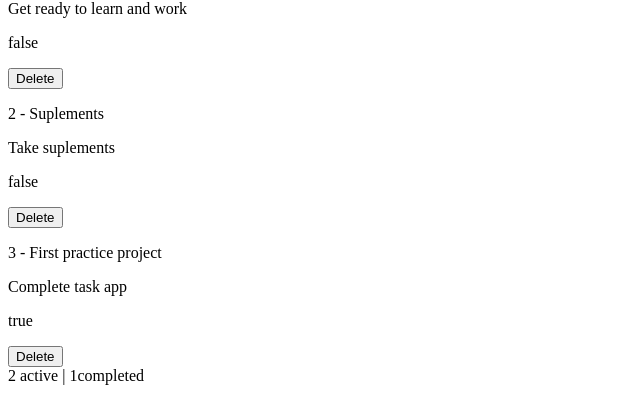
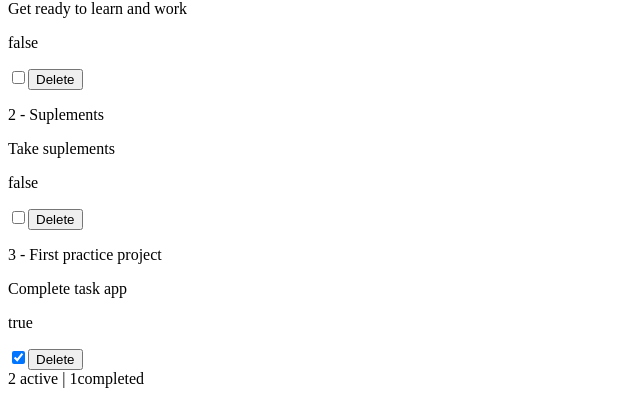
Before and after one commit to stakic-igor/my-tasks-app, a Vue app: page / in a window 1280 px wide. Shown: the part 172-586 px from the top of the page, without its empty margins (0-640 px from the left). Built offline with nearby package versions, Linux system fonts and the light colour scheme.

Commit message:
add task completed functionalities

```diff
--- a/src/components/TaskItem.vue
+++ b/src/components/TaskItem.vue
@@ -7,6 +7,7 @@ const props = defineProps<{
 
 const emit = defineEmits<{
   deleteTask: [id: number]
+  completedTask: [id: number]
 }>()
 </script>
 
@@ -14,5 +15,6 @@ const emit = defineEmits<{
   <p>{{ list.id }} - {{ list.title }}</p>
   <p>{{ list.description }}</p>
   <p>{{ list.completed }}</p>
+  <input type="checkbox" :checked="list.completed" @change="$emit('completedTask', list.id)" />
   <button @click="$emit('deleteTask', list.id)">Delete</button>
 </template>
--- a/src/components/TaskList.vue
+++ b/src/components/TaskList.vue
@@ -8,13 +8,24 @@ const props = defineProps<{
 
 const emit = defineEmits<{
   deleteTask: [id: number]
+  completedTask: [id: number]
 }>()
 
 const handleTaskDelete = (id: number) => {
   emit('deleteTask', id)
 }
+
+const handleCompletedTask = (id: number) => {
+  emit('completedTask', id)
+}
 </script>
 <template>
   <h1>Todo List</h1>
-  <TaskItem v-for="item in tasks" :key="item.id" :list="item" @delete-task="handleTaskDelete" />
+  <TaskItem
+    v-for="item in tasks"
+    :key="item.id"
+    :list="item"
+    @completed-task="handleCompletedTask"
+    @delete-task="handleTaskDelete"
+  />
 </template>
--- a/src/views/TaskView.vue
+++ b/src/views/TaskView.vue
@@ -22,10 +22,21 @@ const completedCount = computed(() => {
 const activeCount = computed(() => {
   return myTasks.value.reduce((sum, item) => sum + (item.completed ? 0 : 1), 0)
 })
+
+const executeCompletedTask = (id: number) => {
+  const task = myTasks.value.find((item) => item.id === id)
+  if (task) {
+    task.completed = !task.completed
+  }
+}
 </script>
 <template>
   <h1>Task View</h1>
   <TaskForm />
-  <TaskList :tasks="myTasks" @delete-task="executeTaskDelete" />
+  <TaskList
+    :tasks="myTasks"
+    @delete-task="executeTaskDelete"
+    @completed-task="executeCompletedTask"
+  />
   <TaskStats :active="activeCount" :completed="completedCount" />
 </template>
```
